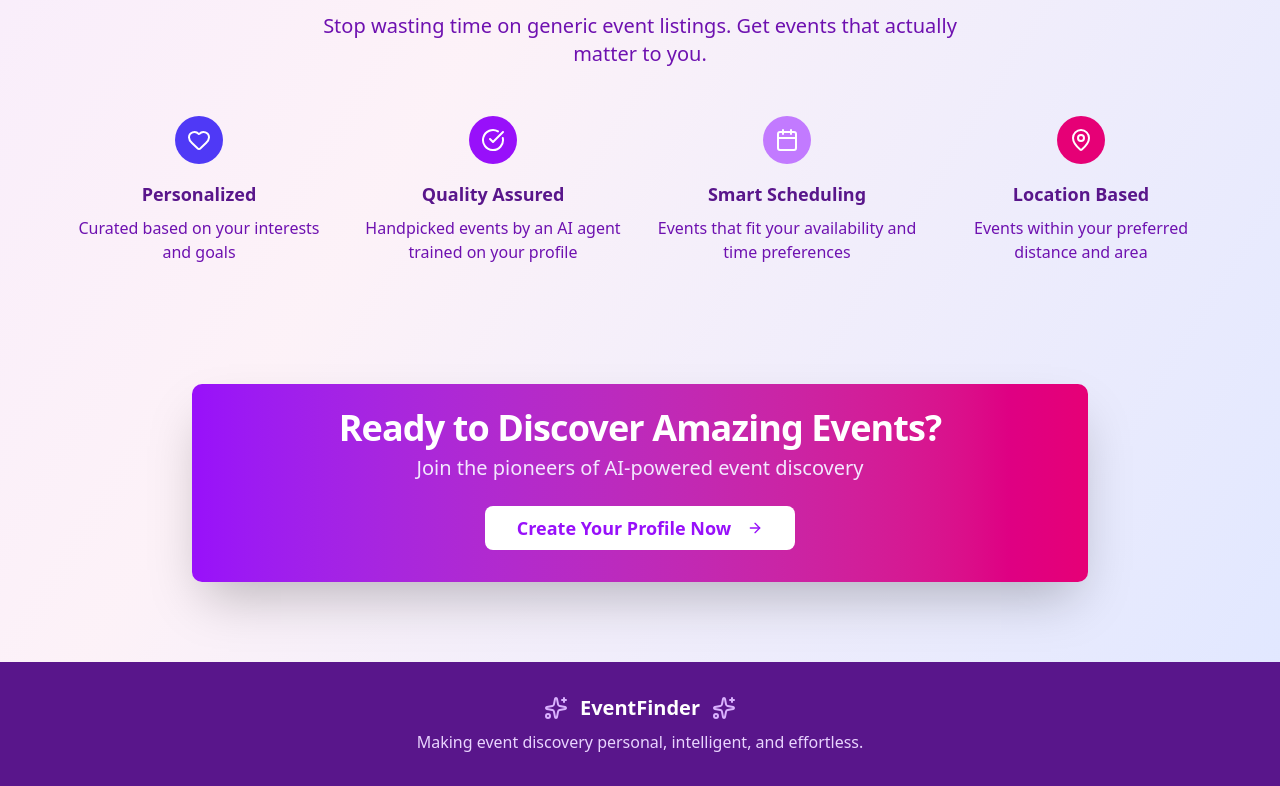
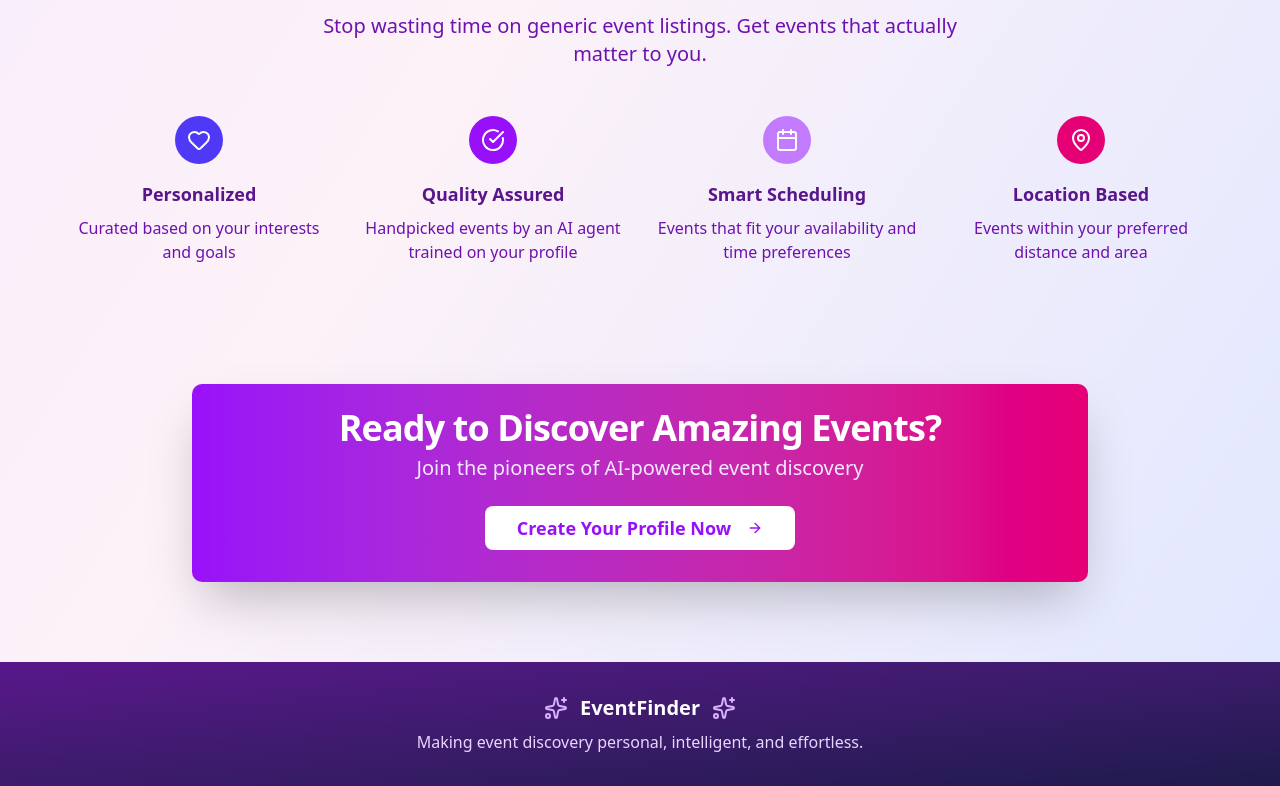
Before and after one commit to nikola96gospodinov/event-finder-ui, a Next.js app: page / in a window 1280 px wide. Shown: the part 1241-2027 px from the top of the page. Built offline with nearby package versions, Linux system fonts and the light colour scheme.

Commit message:
feat: small desing improvements

```diff
--- a/app/page.tsx
+++ b/app/page.tsx
@@ -240,7 +240,7 @@ export default function LandingPage() {
       </section>
 
       {/* Footer */}
-      <footer className="bg-purple-900 text-white py-8 px-4">
+      <footer className="bg-gradient-to-br from-purple-900 to-indigo-950 text-white py-8 px-4">
         <div className="max-w-6xl mx-auto text-center">
           <div className="flex items-center justify-center gap-3 mb-2">
             <Sparkles className="h-6 w-6 text-purple-300" />
--- a/components/auth-form.component.tsx
+++ b/components/auth-form.component.tsx
@@ -78,7 +78,7 @@ export const AuthForm = () => {
           </CardHeader>
 
           <CardContent className="p-8">
-            <form onSubmit={handleSubmit} className="space-y-6">
+            <form onSubmit={handleSubmit} className="space-y-4">
               <div className="space-y-2">
                 <Label
                   htmlFor="email"
```
